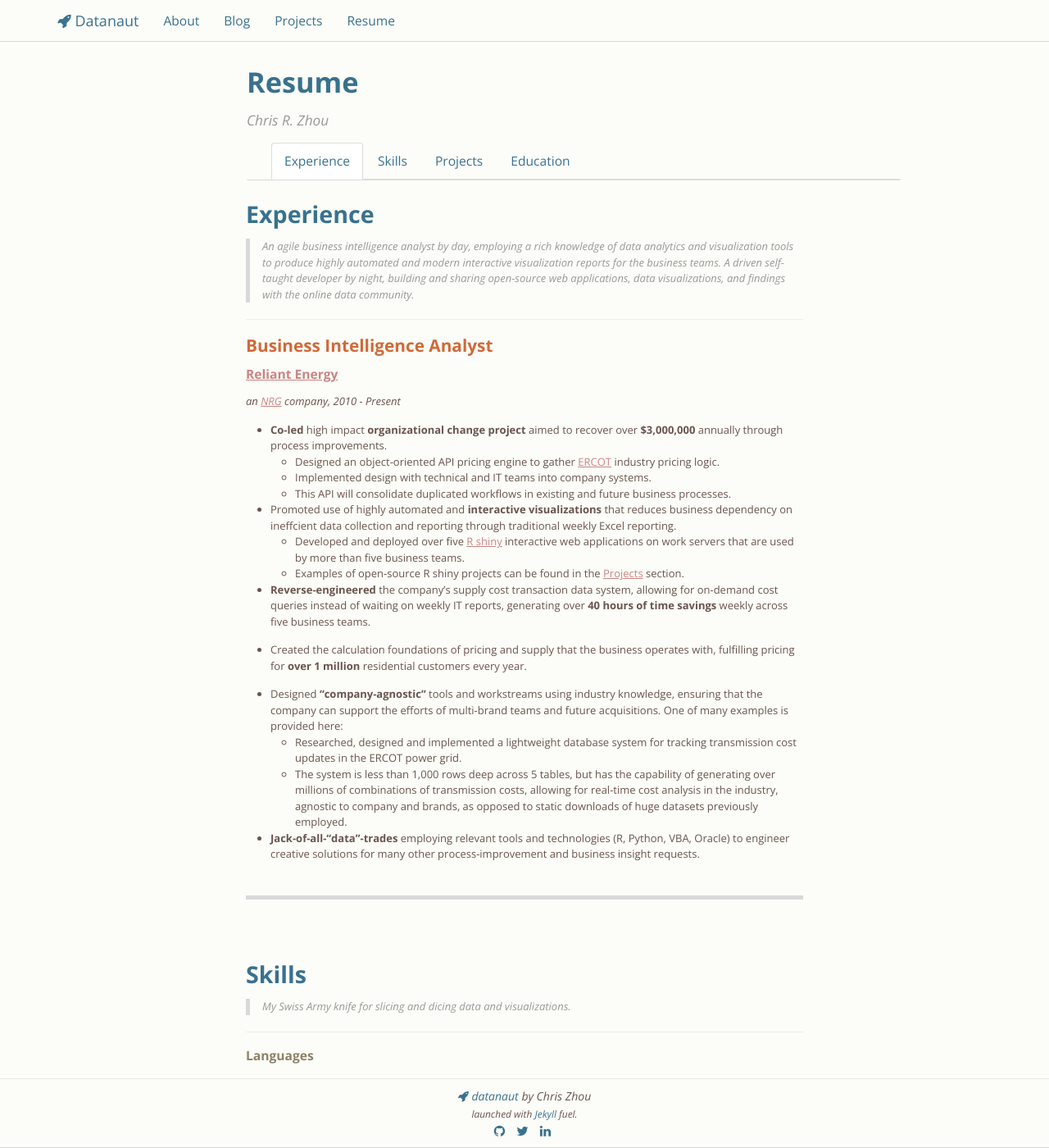
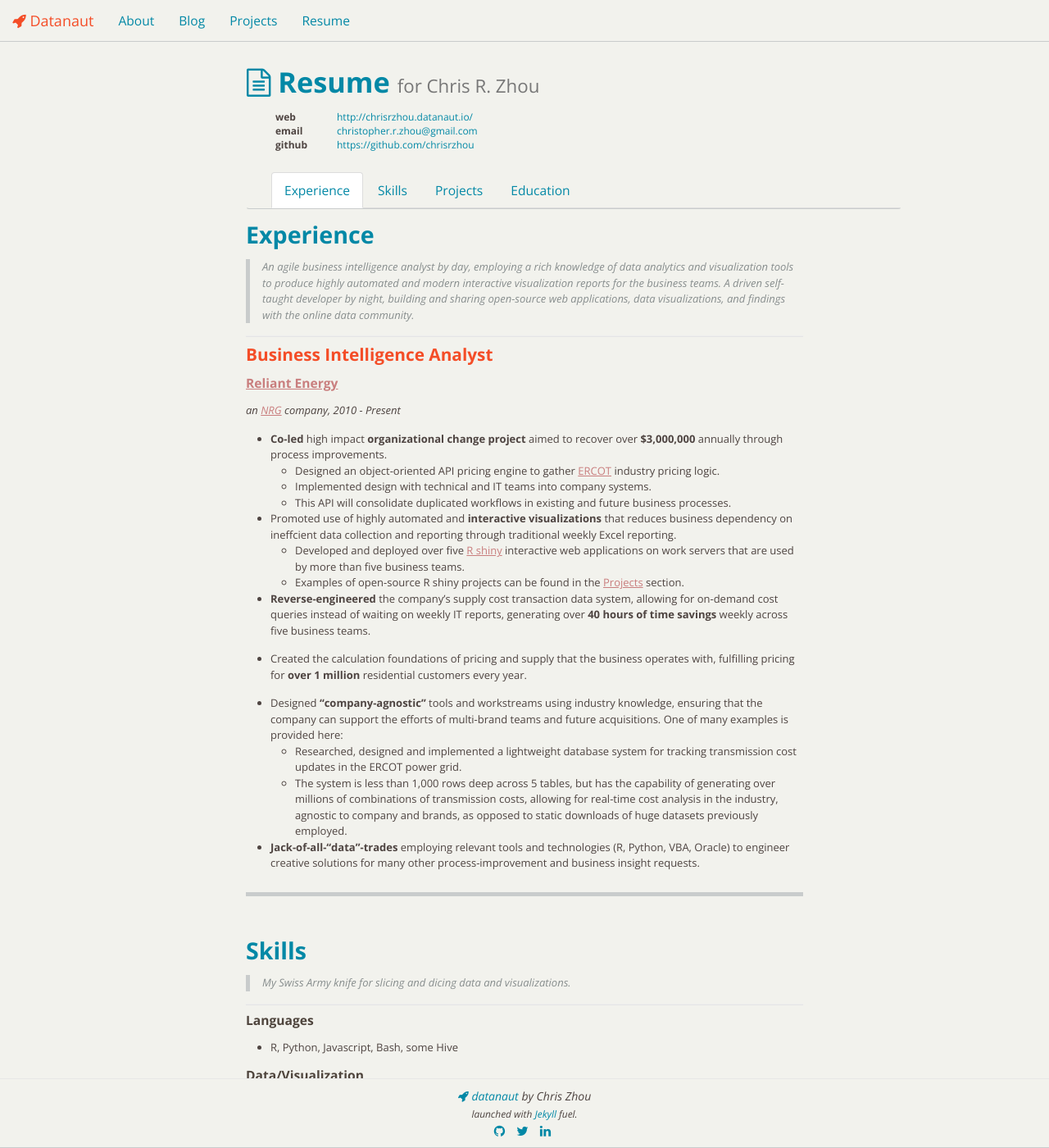
Before and after one commit to chrisrzhou/datanaut.io, a Jekyll site: the page built from resume.html, in a window 1280 px wide and 1400 px high. Shown: the whole window at 82% size. Built offline with Jekyll 4.4.1, drawn with Linux system fonts in a browser that asks for light colours; nearby versions of some CDN libraries; Markdown is read by kramdown in place of the engine named in the settings.

Commit message:
finalized styles, resume, about

```diff
--- a/_includes/common/navbar.html
+++ b/_includes/common/navbar.html
@@ -1,16 +1,18 @@
 <!-- navbar section -->
-<nav class="navbar navbar-default navbar-fixed-top">
-  <div class="container">
+<nav role="navigation" class="navbar navbar-default navbar-fixed-top">
+  <div class="container-fluid">
+    <!-- Brand and toggle get grouped for better mobile display -->
     <div class="navbar-header">
-      <button type="button" class="navbar-toggle" data-toggle="collapse" data-target="myNavbar">
+      <button type="button" data-target="#navbarCollapse" data-toggle="collapse" class="navbar-toggle">
+        <span class="sr-only">Toggle navigation</span>
         <span class="icon-bar"></span>
         <span class="icon-bar"></span>
         <span class="icon-bar"></span>
       </button>
       <a class="navbar-brand" href="/"><i class="fa fa-rocket"></i> Datanaut</a>
     </div>
-
-    <div class="collapse navbar-collapse" id="myNavbar">
+    <!-- Collection of nav links and other content for toggling -->
+    <div id="navbarCollapse" class="collapse navbar-collapse">
       <ul class="nav navbar-nav">
         {% for page in site.pages %}
         {% if page.site-orientation == "nav-left" %}
--- a/_sass/_base.scss
+++ b/_sass/_base.scss
@@ -142,13 +142,14 @@ blockquote {
 pre,
 code {
   font-size: 1em;
-  border: 1px solid lighten($code-border-color, 10%);
+  border: 1px solid $code-border-color;
   border-radius: 3px;
   background-color: $code-background-color;
 }
 
 code {
   padding: 1px 5px;
+  color: $code-color;
 }
 
 pre {
@@ -203,5 +204,7 @@ pre {
  * HR
  */
 hr {
-  margin-bottom: 20px;
+  background-color: #e5e5e5;
+  height: 1px;
+  margin: 20px auto;
 }
--- a/css/main.scss
+++ b/css/main.scss
@@ -12,22 +12,24 @@ $base-line-height: 1.5;
 $spacing-unit:     30px;
 
 //colors variables
-$text-color: #6B534D;
-$background-color: #FCFDF8;
-$primary-color: #39718F;
-$secondary-color: #CF6A3A;
-$tertiary-color: #8e8168;
+$text-color: #4E4441;
+$background-color: #F2F2ED;
+$primary-color: #0388A6;
+$secondary-color: #F44D27;
+$tertiary-color: #4E443C;
 $primary-inverse-color: #FFFFFF;
 $h1-color: $primary-color;
 $h2-color: $secondary-color;
 $h3-color: $tertiary-color;
-$link-color: #CB8383;
-$link-hover-color: $primary-color;
-$grey-color: #999999;
+$grey-color: #888E8E;
 $grey-color-light: lighten($grey-color, 25%);
 $grey-color-dark: darken($grey-color, 25%);
-$code-background-color: #F8F8F8;
-$code-border-color: #cccccc;
+$code-background-color: #EEEEEE;
+$code-border-color: #EEEEEE;
+$code-color: #6d6d6d;
+$link-color: #c97e7e;
+$link-hover-color: $primary-color;
+
 $nav-offset: 70px;
 
 
@@ -71,6 +73,7 @@ $on-laptop:        800px;
 header {
   margin-bottom: 40px;
   p {
+    margin-top: -10px;
     font-size: 1.1em;
     font-style: italic;
     color: $grey-color;
@@ -99,7 +102,9 @@ header {
     color: $secondary-color !important;
   }
 }
-
+.navbar-nav {  // fix horizontal scroll on collapse
+  margin: auto;
+}
 
 
 // navigation offsets styles
@@ -141,7 +146,20 @@ footer {
 // Resume styles
 .resume {
   header {
-    margin-bottom: 5px;
+    margin-bottom: 25px;
+    .dl-horizontal {
+      margin-left: 35px;
+      font-size: 12px;
+      dt {
+        float: left;
+        text-align: left;
+        width: 75px;
+      }
+      dd{
+        margin-left: 0;
+        width: 300px;
+      }
+    }
   }
   .affix {
     top: 0;
@@ -149,19 +167,19 @@ footer {
     width: $content-width;
   }
   .resume-body {
-    margin-top: 75px + $nav-offset;
+    margin-top: 100px + $nav-offset;
     section {
-      padding-bottom: 25px;
-      margin-bottom: 75px;
+      padding-bottom: 10px;
+      margin-bottom: 50px;
       border-bottom: 5px solid $grey-color-light;
     }
   }
   h1[id], h2[id], h3[id] {  // to account for fixed navbar padding
-    padding-top: 175px + $nav-offset;
-    margin-top: -(175px + $nav-offset);
+    padding-top: 200px + $nav-offset;
+    margin-top: -(200px + $nav-offset);
   }
 
   hr {
-    margin: 20px auto;
+    margin: 10px auto;
   }
 }
--- a/resume.html
+++ b/resume.html
@@ -12,9 +12,17 @@ site-orientation: nav-left
   <!-- resume tabs-->
   <nav id="resume-tabs" class="navbar affix">
     <header>
-      <h1>Resume</h1>
-      <p>Chris R. Zhou</p>
+      <h1><i class="fa fa-file-text-o"></i> Resume <small>for Chris R. Zhou</small></h1>
+      <dl class="dl-horizontal">
+        <dt>web</dt>
+        <dd><a href="http://chrisrzhou.datanaut.io/" target="_blank">http://chrisrzhou.datanaut.io/</a></dd>
+        <dt>email</dt>
+        <dd><a href="mailto:christopher.r.zhou@gmail.com?Subject=Contact" target="_top">christopher.r.zhou@gmail.com</a></dd>
+        <dt>github</dt>
+        <dd><a href="https://github.com/chrisrzhou" target="_blank">https://github.com/chrisrzhou</a></dd>
+      </dl>
     </header>
+
     <ul class="nav nav-tabs">
       {% for section in resume %}
       <li><a href="#{{ section.title }}">{{ section.title }}</a></li>
```
Also changed, not shown: _home/about.md (+60 -30 lines), _posts/2015-01-19-r-shiny-ec2-bootstrap-guide.md (+6 -6 lines), _posts/2015-02-04-initial-site-design.md (added, +45 -0 lines).
